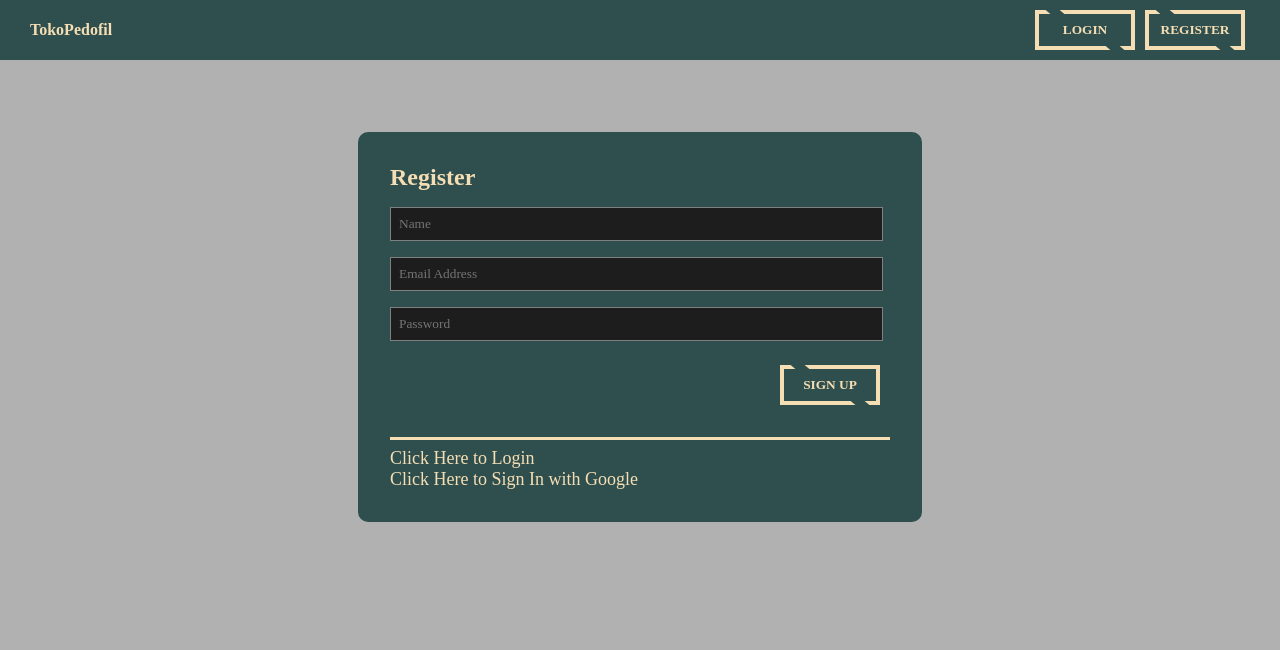
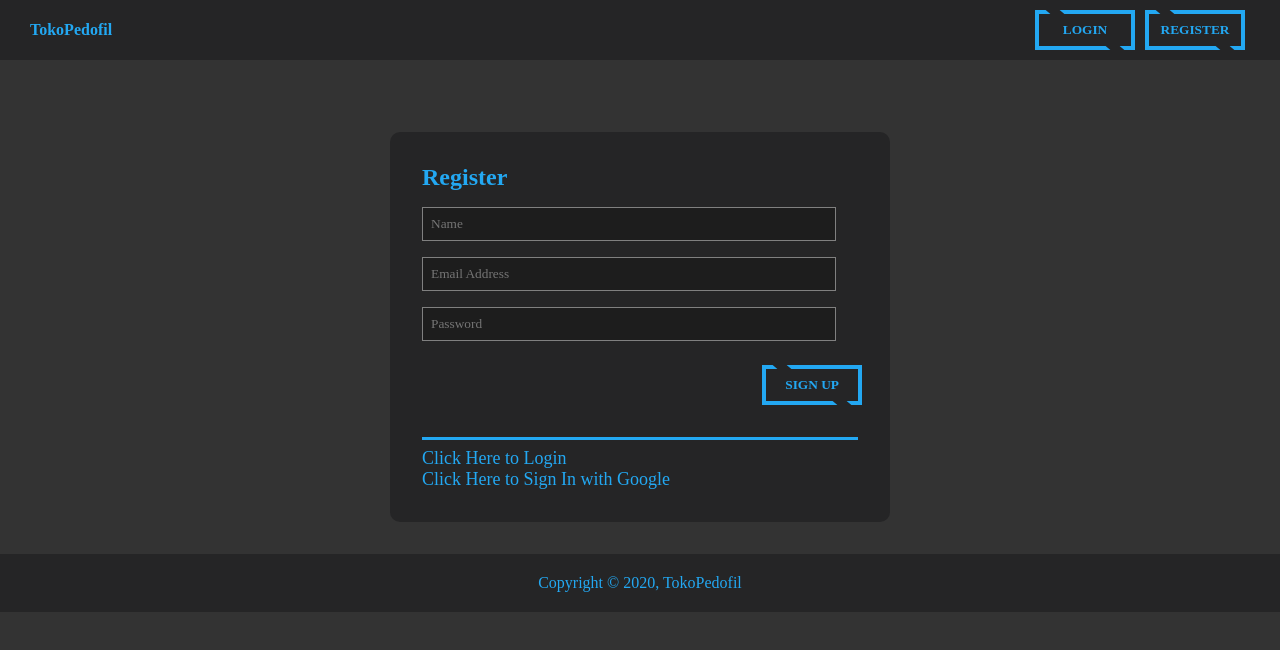
Before and after one commit to native-fox-2019/e-commerce-cms, a Vue app in the folder client/: page /register in a window 1280 px wide. Shown: the top 650 px of the page. Built offline with nearby package versions, Linux system fonts and the light colour scheme; a web font is replaced by a local one.

Commit message:
card selesai tinggal crud besok

```diff
--- a/client/public/index.html
+++ b/client/public/index.html
@@ -1,15 +1,18 @@
 <!DOCTYPE html>
 <html lang="en">
+
 <head>
     <meta charset="utf-8" />
     <meta http-equiv="X-UA-Compatible" content="IE=edge" />
     <meta name="viewport" content="width=device-width,initial-scale=1.0" />
     <link rel="icon" href="<%= BASE_URL %>favicon.ico" />
     <link rel="stylesheet" href="./style/css/style.css" />
+    <link rel="stylesheet" href="https://cdnjs.cloudflare.com/ajax/libs/font-awesome/4.7.0/css/font-awesome.min.css">
     <title>E-Commerce CMS</title>
 </head>
 
 <body>
     <div id="app"></div>
 </body>
+
 </html>
--- a/client/public/style/css/style.css
+++ b/client/public/style/css/style.css
@@ -2,19 +2,20 @@
 * {
   font-family: "Baloo Chettan 2", cursive;
   margin: 0px 0px;
-  color: wheat;
-  background-color: #b1b1b1;
+  color: #23a8f2;
+  background-color: #333333;
+  box-sizing: border-box;
 }
 
 header {
   padding: 10px 30px;
   display: flex;
-  background-color: darkslategray;
+  background-color: #252526;
   justify-content: space-between;
   align-items: center;
 }
 header ul {
-  background-color: darkslategray;
+  background-color: #252526;
   list-style: none;
 }
 header ul li {
@@ -23,21 +24,21 @@ header ul li {
   display: inline;
 }
 header ul a {
-  background-color: darkslategray;
+  background-color: #252526;
 }
 header h4 {
-  background-color: darkslategray;
+  background-color: #252526;
   padding: 0px;
   margin: 0px;
 }
 
 .btn {
-  background-color: darkslategray;
+  background-color: #252526;
   width: 100px;
   height: 40px;
   margin: 0px 5px;
   border: 4px solid;
-  color: wheat;
+  color: #23a8f2;
   font-weight: 700;
   text-transform: uppercase;
   cursor: pointer;
@@ -49,7 +50,7 @@ header h4 {
   position: absolute;
   width: 14px;
   height: 4px;
-  background: darkslategray;
+  background: #252526;
   transform: skewX(50deg);
   transition: 0.4s linear;
 }
@@ -77,11 +78,11 @@ header h4 {
   margin: 4.5rem auto 2rem auto;
   border-radius: 10px;
   padding: 2rem;
-  background-color: darkslategray;
+  background-color: #252526;
 }
 .user-access form {
   margin: 0.5rem 0;
-  border-bottom: 3px solid wheat;
+  border-bottom: 3px solid #23a8f2;
   padding-bottom: 1rem;
 }
 
@@ -90,12 +91,12 @@ header h4 {
 .login-form,
 .register-form,
 .textbox {
-  background-color: darkslategray;
+  background-color: #252526;
 }
 
 .textbox input {
   background-color: #1d1d1d;
-  color: wheat;
+  color: #23a8f2;
   margin: 0.5rem 0;
   padding: 0.5rem 0.5rem;
   width: 95%;
@@ -116,17 +117,90 @@ header h4 {
 .action-button {
   display: grid;
   margin-top: 5px;
-  background-color: darkslategray;
+  background-color: #252526;
 }
 .action-button span {
   cursor: pointer;
   font-size: 18px;
-  background-color: darkslategray;
+  background-color: #252526;
   margin: inherit;
 }
 .action-button a {
-  background-color: darkslategray;
+  background-color: #252526;
   text-decoration: none;
 }
 
+footer {
+  text-align: center;
+  background-color: #252526;
+  color: #fff;
+  padding: 20px;
+  position: static;
+  bottom: 0;
+  width: 100%;
+}
+footer p {
+  background-color: inherit;
+}
+
+.product-container {
+  margin: 30px;
+}
+.product-container h4 {
+  background-color: #252526;
+  font-size: 24px;
+  padding: 5px;
+  width: 200px;
+  text-align: center;
+  border-radius: 5px;
+  margin-bottom: 20px;
+}
+.product-container .product-list {
+  display: flex;
+  justify-content: center;
+  flex-wrap: wrap;
+}
+.product-container .product-list .product {
+  max-height: 100%;
+  width: 250px;
+  margin: 15px;
+  padding: 5px 10px;
+}
+.product-container .product-list .product .product-content {
+  width: 100%;
+  height: 100%;
+  overflow: hidden;
+  display: inline-block;
+}
+.product-container .product-list .product .product-content img {
+  width: 100%;
+  max-height: 300px;
+}
+.product-container .product-list .product .product-content .description {
+  padding: 5px 0 5px 0;
+  margin-bottom: 4px;
+  background-color: #252526;
+  border-radius: 5px;
+}
+.product-container .product-list .product .product-content .description p {
+  background-color: inherit;
+  padding: 5px 10px 5px 10px;
+}
+.product-container .product-list .product .product-content .description .p-name {
+  font-size: large;
+  margin: inherit auto;
+}
+.product-container .product-list .product .product-content .description .action {
+  background-color: inherit;
+  display: flex;
+  justify-content: center;
+  border-top: 1px solid #23a8f2;
+}
+.product-container .product-list .product .product-content .description .action i {
+  background-color: inherit;
+  margin: 0 8px;
+  padding-top: 8px;
+  cursor: pointer;
+}
+
 /*# sourceMappingURL=style.css.map */
--- /dev/null
+++ b/client/public/style/scss/_footer.scss
@@ -0,0 +1,13 @@
+footer {
+    text-align: center;
+    background-color: $color-primary;
+    color: #fff;
+    padding: 20px;
+    position: static;
+    bottom: 0;
+    width: 100%;
+
+    p {
+        background-color: inherit;
+    }
+}
--- /dev/null
+++ b/client/public/style/scss/_loginregister.scss
@@ -0,0 +1,59 @@
+.user-access {
+    max-width: 500px;
+    margin: 4.5rem auto 2rem auto;
+    border-radius: 10px;
+    padding: 2rem;
+    background-color: $color-primary;
+
+    form {
+        margin: .5rem 0;
+        border-bottom: 3px solid $color-font;
+        padding-bottom: 1rem;
+    }
+}
+
+.login-title,
+.register-title,
+.login-form,
+.register-form,
+.textbox {
+    background-color: $color-primary;
+}
+
+.textbox input {
+    background-color: $color-backrgound;
+    color: $color-font;
+    margin: .5rem 0;
+    padding: .5rem .5rem;
+    width: 95%;
+    border: 1px solid grey;
+}
+
+.login-title,
+.register-title {
+    font-size: 24px;
+}
+
+.login-btn,
+.register-btn {
+    margin: 1rem 0;
+    margin-left: 78%;
+}
+
+.action-button {
+    display: grid;
+    margin-top: 5px;
+    background-color: $color-primary;
+
+    span {
+        cursor: pointer;
+        font-size: 18px;
+        background-color: $color-primary;
+        margin: inherit;
+    }
+
+    a {
+        background-color: $color-primary;
+        text-decoration: none;
+    }
+}
--- a/client/public/style/scss/style.scss
+++ b/client/public/style/scss/style.scss
@@ -1,8 +1,8 @@
 @import url('https://fonts.googleapis.com/css?family=Baloo+Chettan+2:400,500&display=swap');
 
-$color-base: rgb(177, 177, 177);
-$color-primary: darkslategray;
-$color-font: wheat;
+$color-base: #333333;
+$color-primary: #252526;
+$color-font: #23a8f2;
 $color-backrgound: #1d1d1d;
 $font: 'Baloo Chettan 2',
 cursive;
@@ -12,67 +12,15 @@ cursive;
   margin: 0px 0px;
   color: $color-font;
   background-color: $color-base;
+  box-sizing: border-box;
 }
+
+// body {
+//   position: relative;
+// }
 
 @import './navbar';
 @import './button';
-
-.user-access {
-  max-width: 500px;
-  margin: 4.5rem auto 2rem auto;
-  border-radius: 10px;
-  padding: 2rem;
-  background-color: $color-primary;
-
-  form {
-    margin: .5rem 0;
-    border-bottom: 3px solid $color-font;
-    padding-bottom: 1rem;
-  }
-}
-
-.login-title,
-.register-title,
-.login-form,
-.register-form,
-.textbox {
-  background-color: $color-primary;
-}
-
-.textbox input {
-  background-color: $color-backrgound;
-  color: $color-font;
-  margin: .5rem 0;
-  padding: .5rem .5rem;
-  width: 95%;
-  border: 1px solid grey;
-}
-
-.login-title,
-.register-title {
-  font-size: 24px;
-}
-
-.login-btn,
-.register-btn {
-  margin: 1rem 0;
-  margin-left: 78%;
-}
-
-.action-button {
-  display: grid;
-  margin-top: 5px;
-  background-color: $color-primary;
-
-  span {
-    cursor: pointer;
-    font-size: 18px;
-    background-color: $color-primary;
-    margin: inherit;
-  }
-
-  a {
-    background-color: $color-primary;
-    text-decoration: none;
-  }
-}
+@import './loginregister';
+@import './footer';
+@import './card';
--- a/client/src/App.vue
+++ b/client/src/App.vue
@@ -5,43 +5,40 @@
             <nav>
                 <ul class="nav_link">
                     <li>
-                        <router-link to="/login"
-                            ><button class="btn" v-if="!isLogin">
-                                Login
-                            </button></router-link
-                        >
+                        <router-link to="/login">
+                            <button class="btn" v-if="!isLogin">Login</button>
+                        </router-link>
                     </li>
                     <li>
-                        <router-link to="/register"
-                            ><button class="btn" v-if="!isLogin">
-                                Register
-                            </button></router-link
-                        >
+                        <router-link to="/register">
+                            <button class="btn" v-if="!isLogin">Register</button>
+                        </router-link>
                     </li>
                     <li>
-                        <button class="btn" v-if="isLogin" v-on:click="logout">
-                            Logout
-                        </button>
+                        <button class="btn" v-if="isLogin" v-on:click="logout">Logout</button>
                     </li>
                 </ul>
             </nav>
         </header>
         <router-view></router-view>
+        <footer>
+            <p>Copyright © 2020, TokoPedofil</p>
+        </footer>
     </div>
 </template>
 <script>
 export default {
     data: () => {
         return {
-            isLogin: localStorage.getItem('access_token')
-        }
+            isLogin: localStorage.getItem("access_token")
+        };
     },
     methods: {
         logout: function() {
-            localStorage.removeItem('access_token')
-            this.isLogin = false
-            console.log(this.isLogin)
+            localStorage.removeItem("access_token");
+            this.isLogin = false;
+            console.log(this.isLogin);
         }
     }
-}
+};
 </script>
--- a/client/src/components/ProductCard.vue
+++ b/client/src/components/ProductCard.vue
@@ -0,0 +1,27 @@
+<template>
+    <div>
+        <div class="product">
+            <div class="product-content">
+                <img v-bind:src="product.image_url" />
+                <div class="description">
+                    <p class="p-name">{{product.name}}</p>
+                    <p class="p-stock">Stock: {{product.stock}}</p>
+                    <p class="p-stock">Price: {{product.price}}</p>
+                    <div class="action">
+                        <i class="fa fa-edit"></i>
+                        <i class="fa fa-trash"></i>
+                    </div>
+                </div>
+            </div>
+        </div>
+    </div>
+</template>
+<script>
+export default {
+    props: ["product"],
+    data: () => {
+        return {};
+    },
+    methods: {}
+};
+</script>
--- a/client/src/router/index.js
+++ b/client/src/router/index.js
@@ -2,10 +2,16 @@ import Vue from "vue";
 import VueRouter from "vue-router";
 import Login from "../views/Login.vue"
 import Register from "../views/Register.vue"
+import Product from "../views/MainPage.vue"
 
 Vue.use(VueRouter);
 
 const routes = [{
+    path: '/',
+    name: 'Product',
+    component: Product
+  },
+  {
     path: '/login',
     name: 'Login',
     component: Login
--- /dev/null
+++ b/client/src/views/MainPage.vue
@@ -0,0 +1,89 @@
+<template>
+    <div>
+        <div class="product-container">
+            <h4>Your Catalogue</h4>
+            <div class="product-list">
+                <div class="product-flex" v-for="product in products" v-bind:key="product.id">
+                    <ProductCard v-bind:product="product"></ProductCard>
+                </div>
+            </div>
+        </div>
+    </div>
+</template>
+<script>
+import Axios from "axios";
+import ProductCard from "../components/ProductCard";
+const rootUrl = "http://localhost:3000";
+
+export default {
+    name: "Product",
+    components: {
+        ProductCard
+    },
+    data: () => {
+        return {
+            products: [
+                {
+                    name: "GUNDAM RG 15 1/144 EXIA",
+                    image_url:
+                        "https://ecs7.tokopedia.net/img/cache/700/product-1/2016/9/27/4499750/4499750_4071eefa-10b3-4a7f-b8de-07032b2a49c6.jpg",
+                    price: 375000,
+                    stock: 20
+                },
+                {
+                    name: "RG Astray Gold Frame Amatsu Mina",
+                    image_url:
+                        "https://ecs7.tokopedia.net/img/cache/700/product-1/2017/5/22/4499750/4499750_37aae095-c9c6-4d69-8ad6-4df63556d77d_1196_702.jpg",
+                    price: 420000,
+                    stock: 20
+                },
+                {
+                    name: "RG Freedom Gundam",
+                    image_url:
+                        "https://ecs7.tokopedia.net/img/cache/700/product-1/2016/8/24/4499750/4499750_b2636bae-928d-40be-a6a6-11330c1aaac2.jpg",
+                    price: 330000,
+                    stock: 20
+                },
+                {
+                    name: "GUNDAM RG 15 1/144 EXIA",
+                    image_url:
+                        "https://ecs7.tokopedia.net/img/cache/700/product-1/2016/9/27/4499750/4499750_4071eefa-10b3-4a7f-b8de-07032b2a49c6.jpg",
+                    price: 375000,
+                    stock: 20
+                },
+                {
+                    name: "RG Astray Gold Frame Amatsu Mina",
+                    image_url:
+                        "https://ecs7.tokopedia.net/img/cache/700/product-1/2017/5/22/4499750/4499750_37aae095-c9c6-4d69-8ad6-4df63556d77d_1196_702.jpg",
+                    price: 420000,
+                    stock: 20
+                },
+                {
+                    name: "RG Freedom Gundam",
+                    image_url:
+                        "https://ecs7.tokopedia.net/img/cache/700/product-1/2016/8/24/4499750/4499750_b2636bae-928d-40be-a6a6-11330c1aaac2.jpg",
+                    price: 330000,
+                    stock: 20
+                }
+            ]
+        };
+    },
+    methods: {
+        getAllProduct: function() {
+            Axios({
+                method: "get",
+                url: `${rootUrl}/product`,
+                headers: {
+                    access_token: localStorage.getItem("access_token")
+                }
+            })
+                .then(result => {
+                    console.log(result.data);
+                })
+                .catch(err => {
+                    console.log(err.response);
+                });
+        }
+    }
+};
+</script>
```
Also changed, not shown: client/public/style/scss/_card.scss (added, +70 -0 lines), client/src/views/Login.vue (+23 -22 lines), client/src/views/Register.vue (+25 -28 lines), 1 other file (tests, documents, lock files or other folders). Lines whose indentation alone changed are shown as unchanged.
